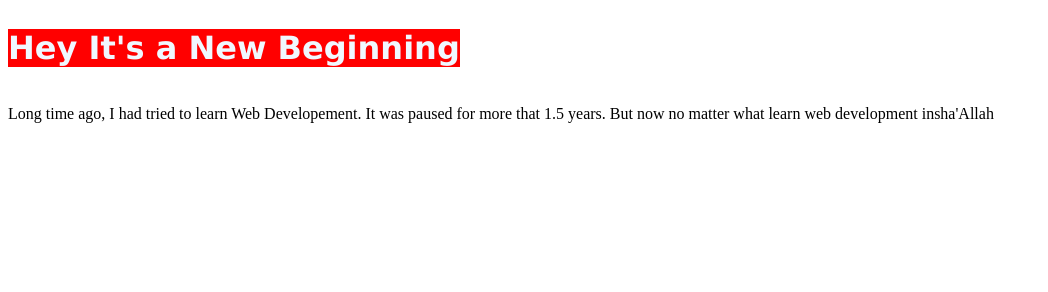
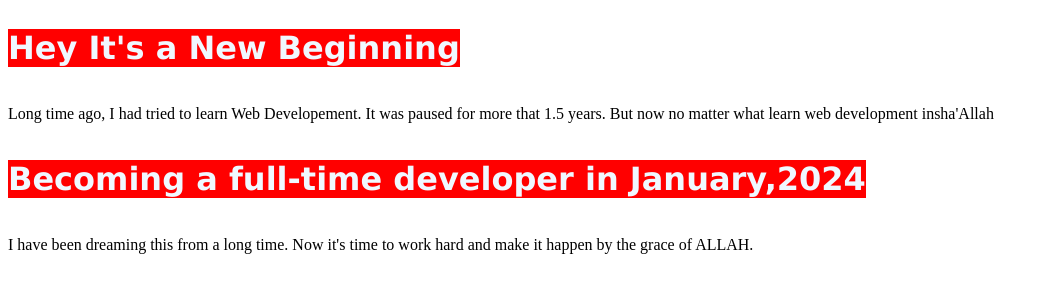
Before and after one commit to iamSHShUvo/my-webdev2.0, a plain HTML site: page index.html in a window 1280 px wide. Shown: the whole page, without its empty margins (0-1048 px from the left). Drawn offline with Linux system fonts and the light colour scheme.

Commit message:
div added

```diff
--- a/index.html
+++ b/index.html
@@ -8,7 +8,14 @@
     <link rel="stylesheet" href="style.css">
 </head>
 <body>
-    <h1>Hey It's a New Beginning</h1>
+    <div class="goal">
+        <h1>Hey It's a New Beginning</h1>
     <p>Long time ago, I had tried to learn Web Developement. It was paused for more that 1.5 years. But now no matter what learn web development insha'Allah</p>
+    </div>
+
+    <div class="plan">
+        <h1>Becoming a full-time developer in January,2024</h1>
+        <p>I have been dreaming this from a long time. Now it's time to work hard and make it happen by the grace of ALLAH. </p>
+    </div>
 </body>
 </html>
```
Also changed, not shown: style.css (line endings or trailing spaces).
